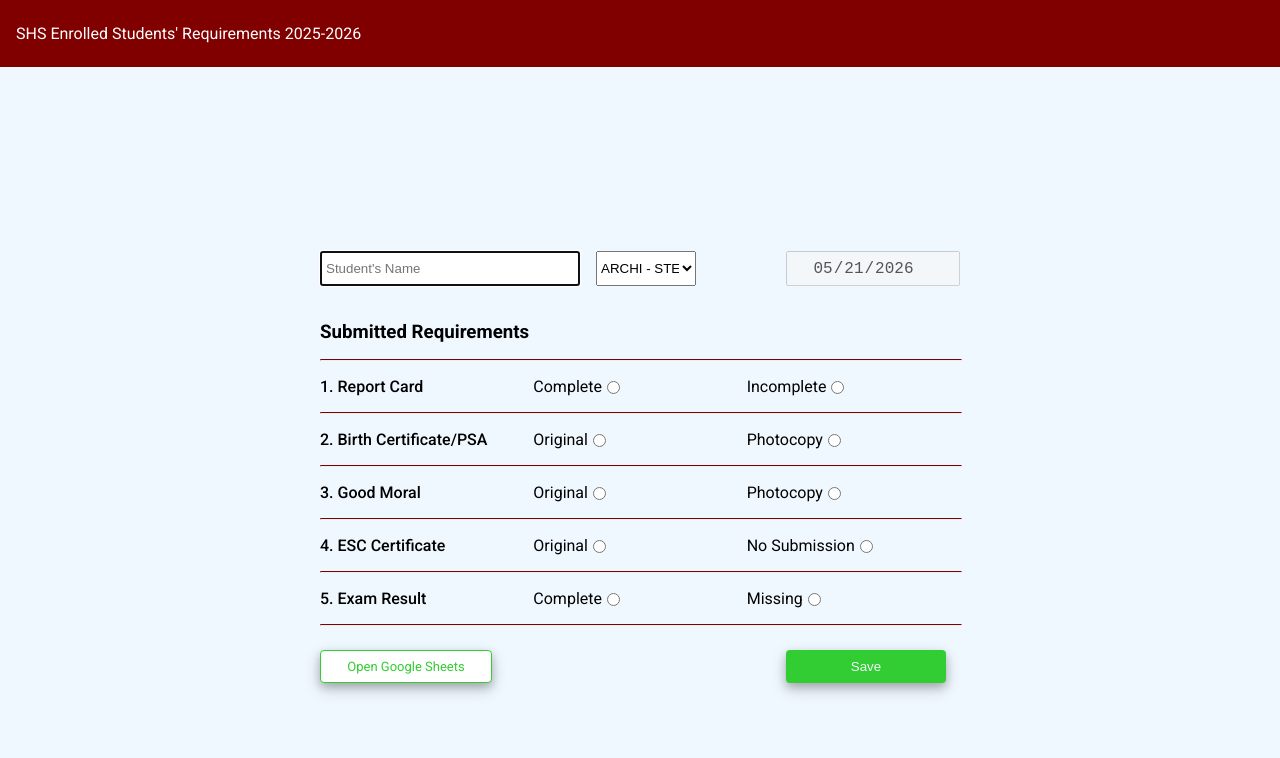
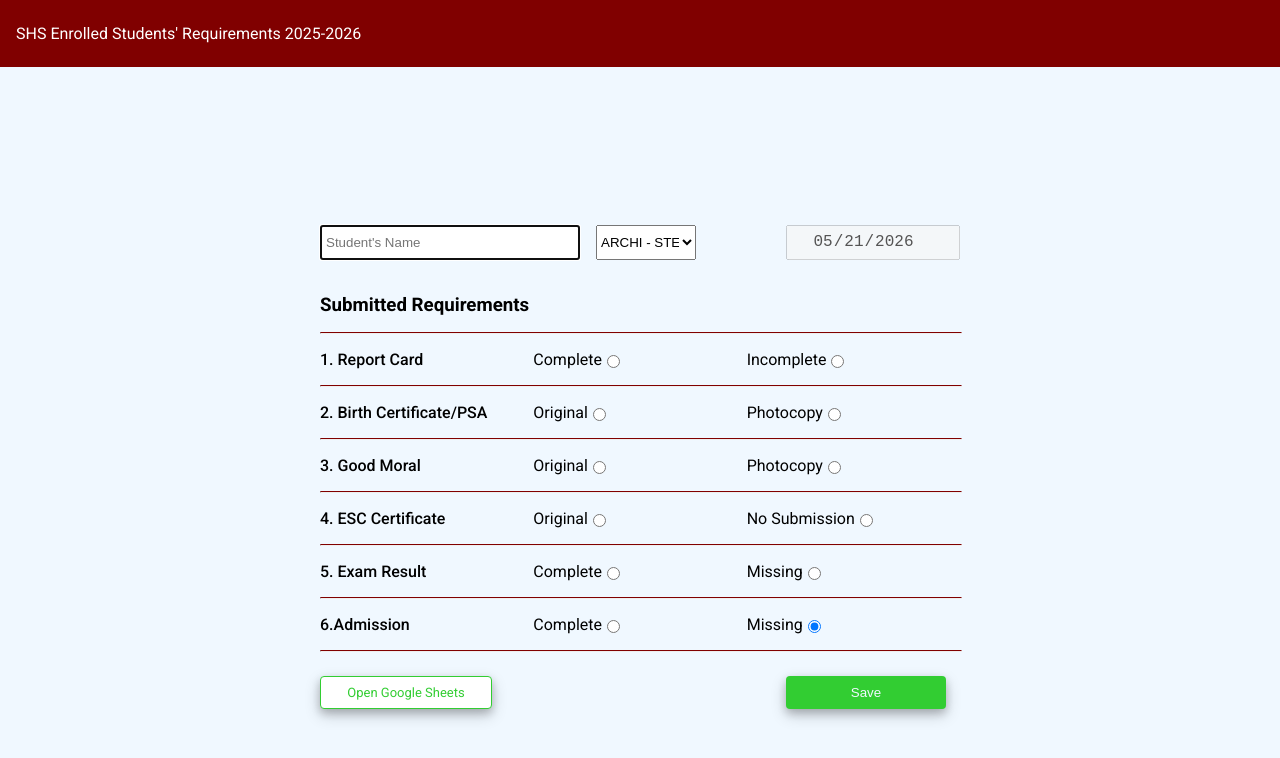
Before and after one commit to breshlyabanid22/shs-requirements-log, a React (Vite) app: page / in a window 1280 px wide. Shown: the top 758 px of the page. Built offline with nearby package versions, Linux system fonts and the light colour scheme.

Commit message:
Add Admission field with radio options for students

```diff
--- a/src/App.jsx
+++ b/src/App.jsx
@@ -17,6 +17,7 @@ function App() {
     PSA: "",
     ESC: "",
     TestResult: "",
+    Admission: "New Student",
     Remarks: "",
   });
 
@@ -64,6 +65,7 @@ function App() {
     formDataToSend.append("PSA", formData.PSA);
     formDataToSend.append("ESC", formData.ESC);
     formDataToSend.append("TestResult", formData.TestResult);
+    formDataToSend.append("Admission", formData.Admission);
     formDataToSend.append("Remarks", formData.Remarks);
 
     axios.post(
@@ -87,6 +89,7 @@ function App() {
           PSA: "",
           ESC: "",
           TestResult: "",
+          Admission: "",
           Remarks: "",
         });
         setIsError(false);
@@ -148,7 +151,6 @@ function App() {
               <option value="ARTS & SOCSCI">ARTS & SOCSCI</option>
               <option value="BUS & ENTREP">BUS & ENTREP</option>
               <option value="HUM - CRIM">HUM - CRIM</option>
-              <option value="OLD STUDENT">OLD STUDENT</option>
             </select>
             <input
               type="date"
@@ -281,6 +283,30 @@ function App() {
                 />
               </label>
               <hr />
+              <p>6.Admission</p>
+              <label>
+                Complete
+                <input
+                  id="Admission"
+                  type="radio"
+                  name="Admission"
+                  value="Old Student"
+                  checked={formData.Admission === "Old Student"}
+                  onChange={handleChange}
+                />
+              </label>
+              <label>
+                Missing
+                <input
+                  id="Admission"
+                  type="radio"
+                  name="Admission"
+                  value="New Student"
+                  checked={formData.Admission === "New Student"}
+                  onChange={handleChange}
+                />
+              </label>
+              <hr />
             </div>
             <a
               className="sheet-link"
```
